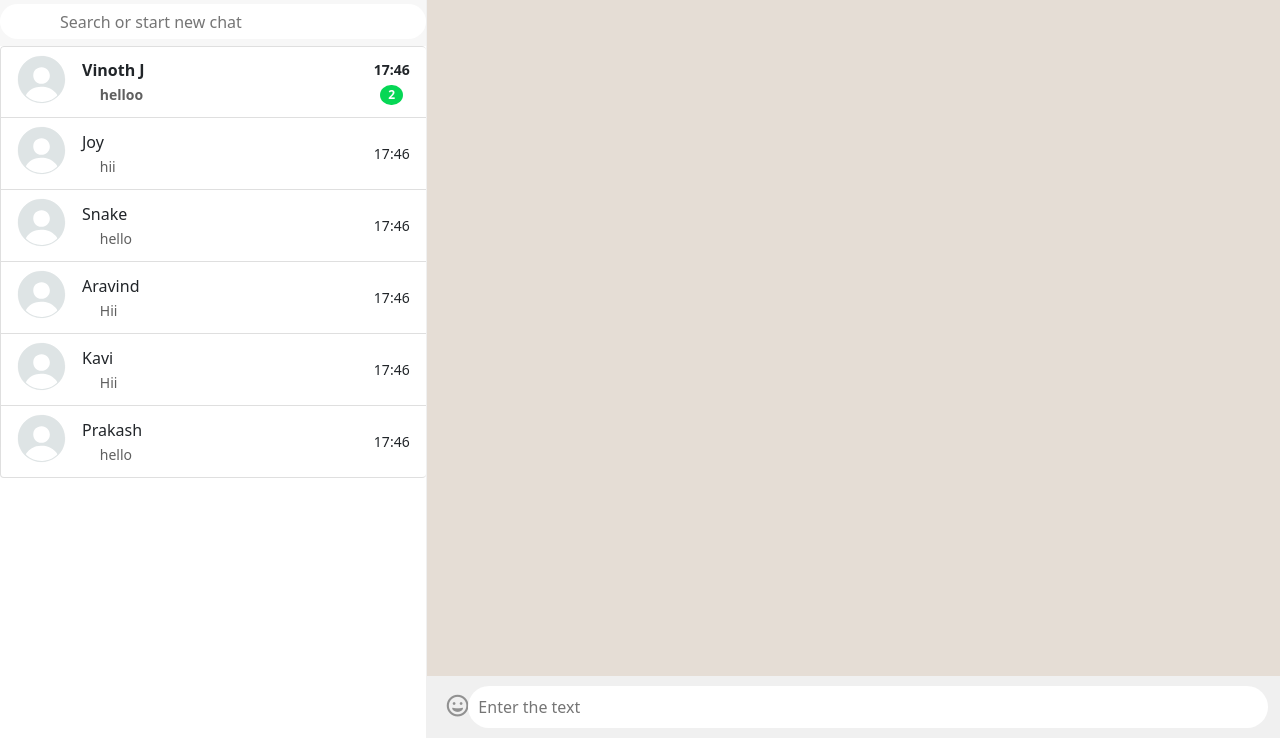
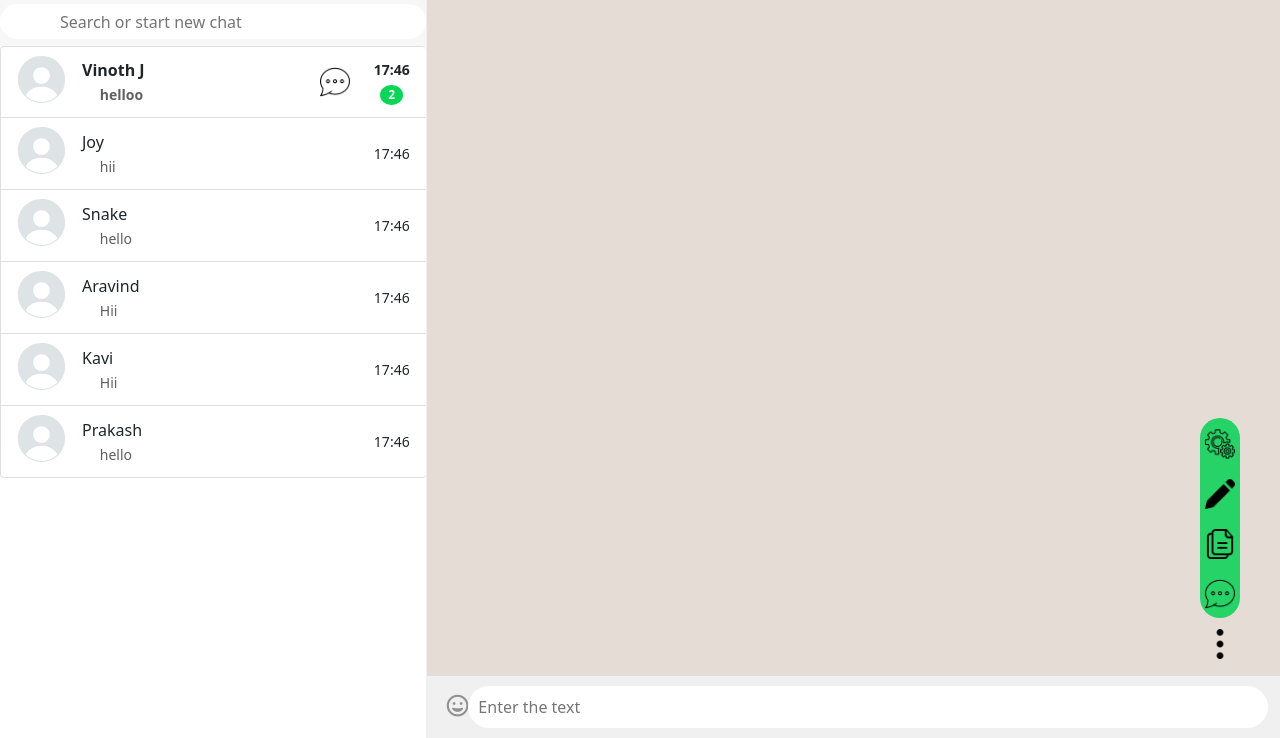
Before and after one commit to Vinothjv10/whatsapp-clone, a plain HTML site: page index.html in a window 1280 px wide. Shown: the part 62-800 px from the top of the page. Drawn offline with nearby package versions, Linux system fonts and the light colour scheme.

Commit message:
added icons

```diff
--- a/css/style.css
+++ b/css/style.css
@@ -169,3 +169,29 @@ footer,
 ::-webkit-scrollbar-thumb {
     background: #cccccc;
 }
+
+.btns {
+    position: fixed;
+    width: 60px;
+    height: 60px;
+    bottom: 120px;
+    right: 40px;
+    background-color: #25d366;
+    color: #FFF;
+    border-radius: 50px;
+    text-align: center;
+    font-size: 30px;
+    /* box-shadow: 2px 2px 3px #999; */
+    z-index: 100;
+}
+
+.btn_1 {
+    height: 50px;
+    width: 50px;
+    /* background: red; */
+}
+
+.btn_img {
+    width: 30px;
+    height: 30px;
+}
--- a/index.html
+++ b/index.html
@@ -48,6 +48,8 @@
                                     class="small-text"><strong>helloo</strong></small>
                             </div>
                         </div>
+                        <img class="m-4" src="../assets/img/chat.png" style="height: 30px; width: 30px;" alt="">
+                        <!-- <i class="fa-regular fa-comment-dots" style="height: 50px; width: 50px;"></i> -->
                         <div class="d-flex flex-column justify-content-between align-items-center">
                             <small><strong>17:46</strong></small>
                             <span class="badge badge-success badge-pill badge-color">2</span>
@@ -150,6 +152,7 @@
                         <span class="contact">Vinoth J</span>
                         <small class="small-text">last seen : 12.30 am</small>
                     </div>
+
                     <div class="d-flex justify-content-between align-items-center top-icons">
                         <i class="fas fa-search"></i>
                         <i class="fas fa-paperclip"></i>
@@ -158,7 +161,15 @@
                 </div>
             </header>
 
-            <main></main>
+            <main>
+                <div class="d-flex flex-wrap btns" style="width: 40px; height: 200px;">
+                    <div class="btn_1"><img class="btn_img" src="./assets/img/settings.png" alt=""></div>
+                    <div class="btn_1"><img class="btn_img" src="./assets/img/pencil.png" alt=""></div>
+                    <div class="btn_1"><img class="btn_img" src="./assets/img/copy.png" alt=""></div>
+                    <div class="btn_1"><img class="btn_img" src="./assets/img/chat.png" alt=""></div>
+                    <div class="btn_1"><img class="btn_img" src="./assets/img/more.png" alt=""></div>
+                </div>
+            </main>
 
             <footer>
                 <div class="d-flex justify-content-between align-items-center footer-div">
```
Also changed, not shown: assets/img/chat.png (added), assets/img/copy.png (added), assets/img/more.png (added), assets/img/pencil.png (added), assets/img/settings.png (added).
